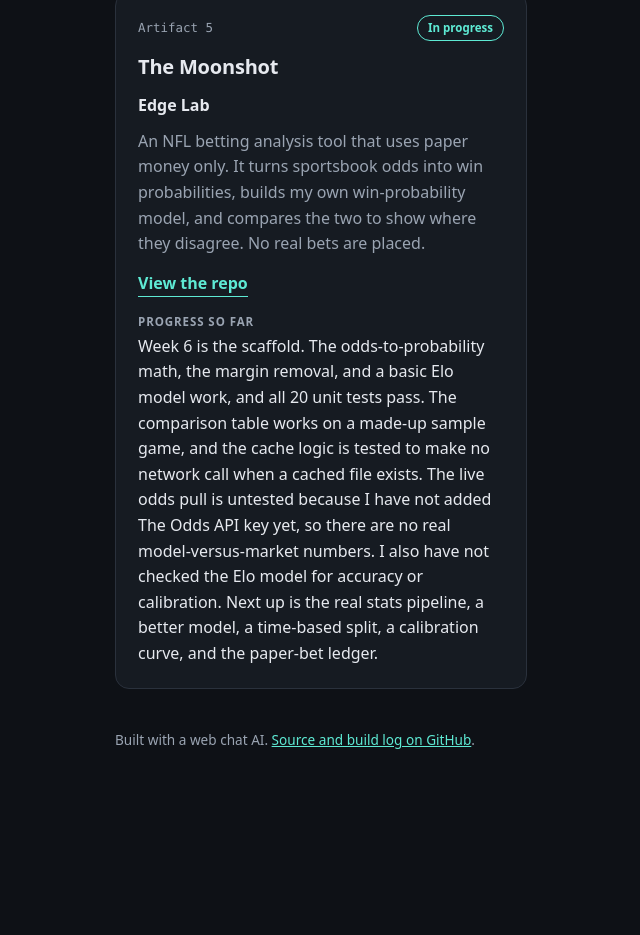
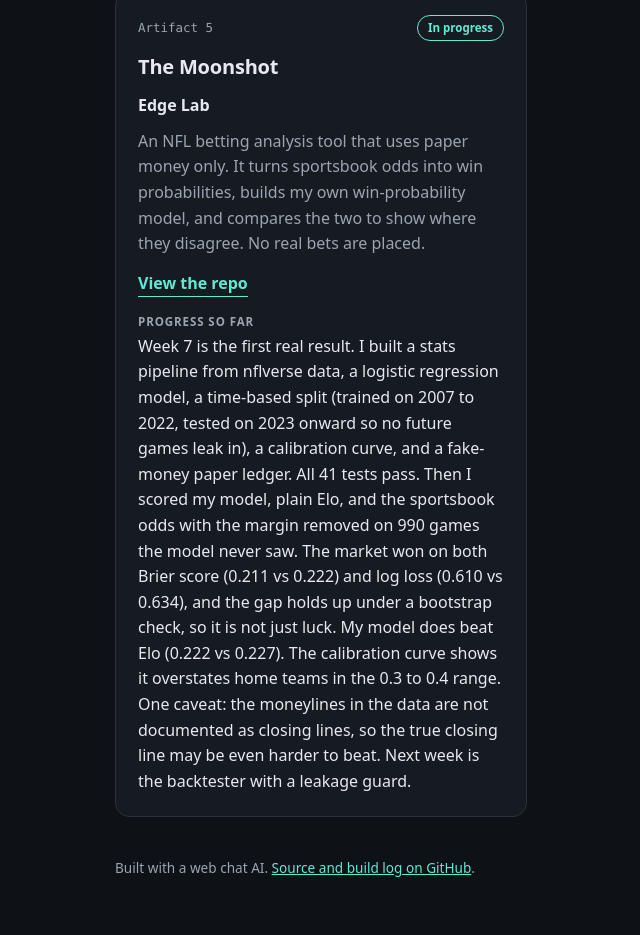
Before and after one commit to detrayV982/portfolio, a plain HTML site: page index.html in a window 1280 px wide. Shown: the part 2473-3408 px from the top of the page, without its empty margins (105-745 px from the left). Before the commit the page ends 3280 px from the top, so only its background shows below. Drawn offline with Linux system fonts and the light colour scheme.

Commit message:
Update card 5 with Week 7 Edge Lab progress
Card 5 now shows the Week 7 results: held-out model versus market comparison, calibration, and the honest finding that the market wins.

```diff
--- a/index.html
+++ b/index.html
@@ -305,7 +305,7 @@ window.CARDS = [
       "An NFL betting analysis tool that uses paper money only. It turns sportsbook odds into win probabilities, builds my own win-probability model, and compares the two to show where they disagree. No real bets are placed.",
     idea: "",
     reflection:
-      "Week 6 is the scaffold. The odds-to-probability math, the margin removal, and a basic Elo model work, and all 20 unit tests pass. The comparison table works on a made-up sample game, and the cache logic is tested to make no network call when a cached file exists. The live odds pull is untested because I have not added The Odds API key yet, so there are no real model-versus-market numbers. I also have not checked the Elo model for accuracy or calibration. Next up is the real stats pipeline, a better model, a time-based split, a calibration curve, and the paper-bet ledger.",
+      "Week 7 is the first real result. I built a stats pipeline from nflverse data, a logistic regression model, a time-based split (trained on 2007 to 2022, tested on 2023 onward so no future games leak in), a calibration curve, and a fake-money paper ledger. All 41 tests pass. Then I scored my model, plain Elo, and the sportsbook odds with the margin removed on 990 games the model never saw. The market won on both Brier score (0.211 vs 0.222) and log loss (0.610 vs 0.634), and the gap holds up under a bootstrap check, so it is not just luck. My model does beat Elo (0.222 vs 0.227). The calibration curve shows it overstates home teams in the 0.3 to 0.4 range. One caveat: the moneylines in the data are not documented as closing lines, so the true closing line may be even harder to beat. Next week is the backtester with a leakage guard.",
   },
 ];
   </script>
```
